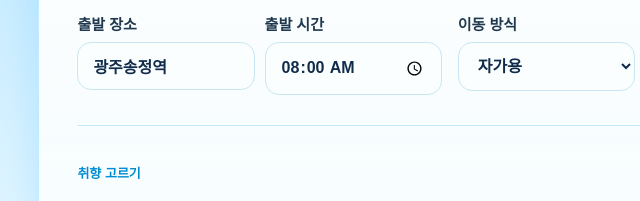
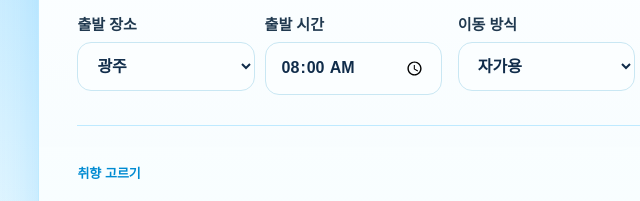
Before and after one commit to kyjyeonjoo/bootcamp_contest, a website: page index.html in a window 1280 px wide. Shown: the part 330-531 px from the top of the page, 0-640 px from the left. Drawn offline with Linux system fonts and the light colour scheme.

Commit message:
Use province-level departure selection

```diff
--- a/app.js
+++ b/app.js
@@ -293,16 +293,23 @@ const REGION_CENTERS = {
 };
 
 const DEPARTURE_POINTS = [
-  { match: /광주송정|송정역|광주/, name: "광주송정역", lat: 35.1378, lng: 126.7911 },
-  { match: /서울역|서울|강남|잠실|홍대/, name: "서울", lat: 37.5547, lng: 126.9706 },
-  { match: /부산역|부산/, name: "부산", lat: 35.1152, lng: 129.0415 },
-  { match: /대전역|대전/, name: "대전", lat: 36.3326, lng: 127.4348 },
-  { match: /대구역|동대구|대구/, name: "대구", lat: 35.8796, lng: 128.6286 },
-  { match: /전주역|전주/, name: "전주", lat: 35.8496, lng: 127.1616 },
-  { match: /목포역|목포/, name: "목포", lat: 34.7913, lng: 126.3867 },
-  { match: /여수엑스포|여수역|여수/, name: "여수", lat: 34.7525, lng: 127.7476 },
-  { match: /순천역|순천/, name: "순천", lat: 34.9469, lng: 127.5031 },
-  { match: /담양/, name: "담양", lat: 35.3211, lng: 126.9882 }
+  { id: "서울", name: "서울", lat: 37.5547, lng: 126.9706 },
+  { id: "경기", name: "경기", lat: 37.4138, lng: 127.5183 },
+  { id: "인천", name: "인천", lat: 37.4563, lng: 126.7052 },
+  { id: "강원", name: "강원", lat: 37.8228, lng: 128.1555 },
+  { id: "충북", name: "충북", lat: 36.6357, lng: 127.4917 },
+  { id: "충남", name: "충남", lat: 36.5184, lng: 126.8000 },
+  { id: "대전", name: "대전", lat: 36.3326, lng: 127.4348 },
+  { id: "세종", name: "세종", lat: 36.4801, lng: 127.2890 },
+  { id: "전북", name: "전북", lat: 35.7175, lng: 127.1530 },
+  { id: "광주", name: "광주", lat: 35.1595, lng: 126.8526 },
+  { id: "전남", name: "전남", lat: 34.8679, lng: 126.9910 },
+  { id: "대구", name: "대구", lat: 35.8796, lng: 128.6286 },
+  { id: "경북", name: "경북", lat: 36.4919, lng: 128.8889 },
+  { id: "부산", name: "부산", lat: 35.1152, lng: 129.0415 },
+  { id: "울산", name: "울산", lat: 35.5384, lng: 129.3114 },
+  { id: "경남", name: "경남", lat: 35.4606, lng: 128.2132 },
+  { id: "제주", name: "제주", lat: 33.4996, lng: 126.5312 }
 ];
 
 function init() {
@@ -326,7 +333,7 @@ function fillDemo() {
   const form = document.querySelector("#trip-form");
   form.region.value = "여수";
   form.tripLength.value = "2";
-  form.departurePlace.value = "광주송정역";
+  form.departurePlace.value = "광주";
   form.departureTime.value = "08:00";
   form.people.value = 2;
   form.transport.value = "car";
@@ -1117,10 +1124,7 @@ function estimateInboundTrip(input) {
 }
 
 function resolveDeparturePoint(value) {
-  const text = String(value || "").trim();
-  const known = DEPARTURE_POINTS.find((point) => point.match.test(text));
-  if (known) return known;
-  return { name: text || "출발지", lat: 36.35, lng: 127.38 };
+  return DEPARTURE_POINTS.find((point) => point.id === value) || DEPARTURE_POINTS.find((point) => point.id === "광주");
 }
 
 function timeToMinutes(time) {
--- a/index.html
+++ b/index.html
@@ -61,7 +61,25 @@
             <div class="field-pair">
               <label>
                 출발 장소
-                <input name="departurePlace" type="text" value="광주송정역" placeholder="예: 서울역, 광주송정역, 부산" />
+                <select name="departurePlace">
+                  <option value="서울">서울</option>
+                  <option value="경기">경기</option>
+                  <option value="인천">인천</option>
+                  <option value="강원">강원</option>
+                  <option value="충북">충북</option>
+                  <option value="충남">충남</option>
+                  <option value="대전">대전</option>
+                  <option value="세종">세종</option>
+                  <option value="전북">전북</option>
+                  <option value="광주" selected>광주</option>
+                  <option value="전남">전남</option>
+                  <option value="대구">대구</option>
+                  <option value="경북">경북</option>
+                  <option value="부산">부산</option>
+                  <option value="울산">울산</option>
+                  <option value="경남">경남</option>
+                  <option value="제주">제주</option>
+                </select>
               </label>
               <label>
                 출발 시간
@@ -285,6 +303,6 @@
     <script src="./config.public.js"></script>
     <script src="./config.local.js"></script>
     <script src="./data/places.js"></script>
-    <script src="./app.js?v=20260724-departure-pdf"></script>
+    <script src="./app.js?v=20260724-departure-province"></script>
   </body>
 </html>
```
